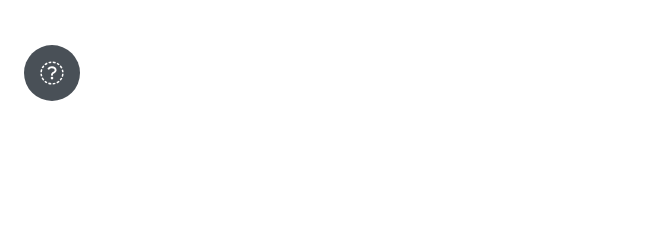
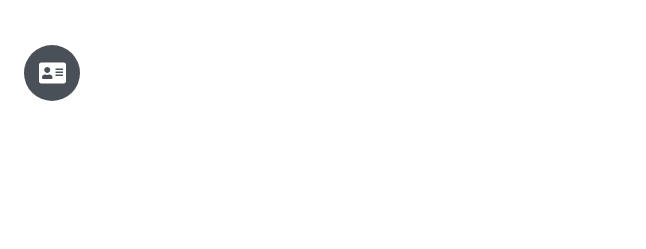
Before and after one commit to bksahin/bksahin, a plain HTML site: page index.html in a window 1280 px wide. Shown: the part 548-797 px from the top of the page, 634-1280 px from the left. Drawn offline with nearby package versions, Linux system fonts and the light colour scheme; a web font is replaced by a local one.

Commit message:
Update index.html

```diff
--- a/index.html
+++ b/index.html
@@ -53,7 +53,7 @@
                         <a class="social-icon" href="#"><i class="fab fa-instagram"></i></a>
                         <a class="social-icon" href="#"><i class="fab fa-twitter"></i></a>
                         <a class="social-icon" href="#"><i class="fab fa-facebook-f"></i></a>
-                        <a class="social-icon" href="/Cv.pdf"><i class="fab fa-address-card"></i></a>
+                        <a class="social-icon" href="/Cv.pdf"><i class="fas fa-address-card"></i></a>
                     </div>
                 </div>
             </section>
```
